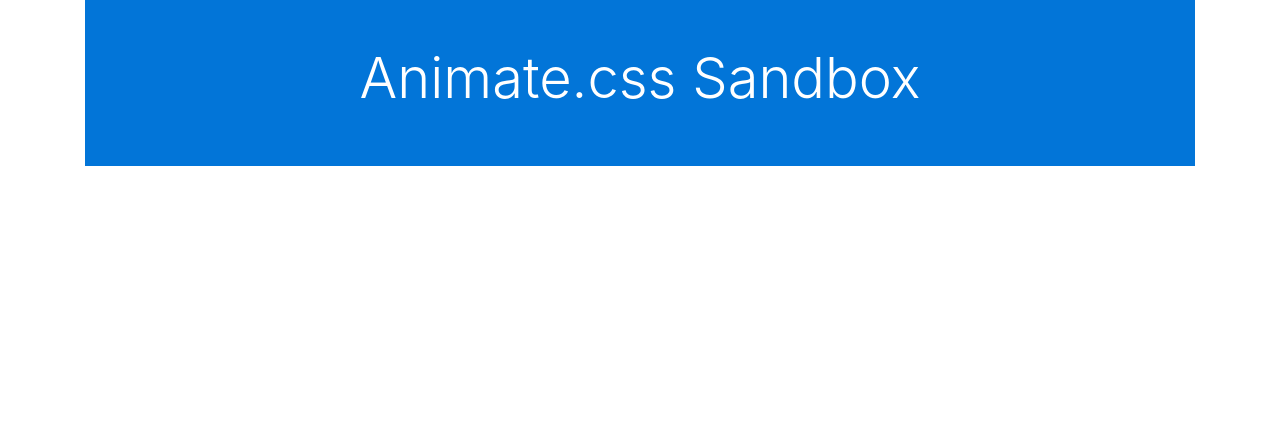
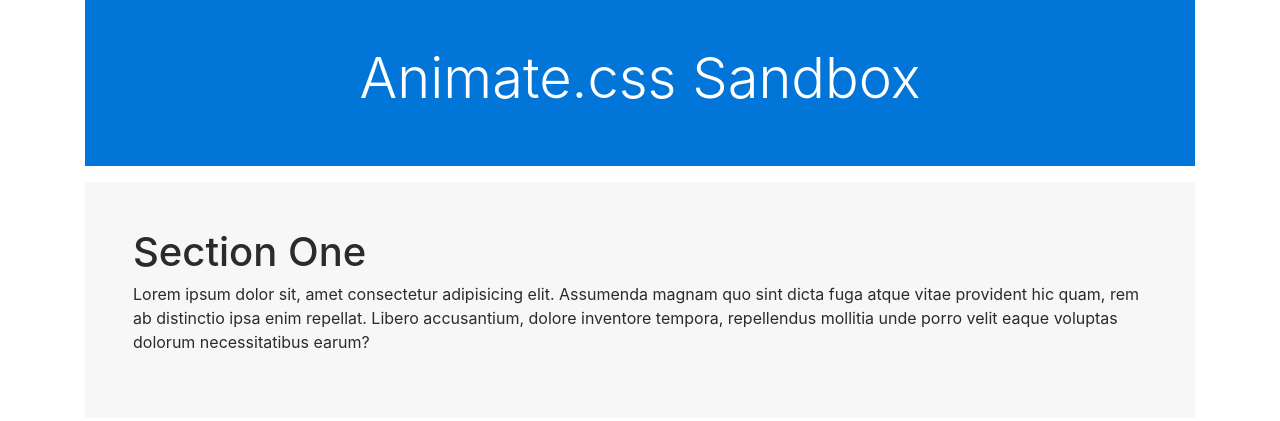
Before and after one commit to WebDevTuts/get_started_with_animate_css, a plain HTML site: page index.html in a window 1280 px wide. Drawn offline with nearby package versions, Linux system fonts and the light colour scheme.

Commit message:
Add markup for section one

```diff
--- a/index.html
+++ b/index.html
@@ -13,6 +13,10 @@
     <header class="text-center bg-primary text-white p-5">
       <h1 class="display-4">Animate.css Sandbox</h1>
     </header>
+    <section id='section-1' class="bg-faded p-5 my-3">
+      <h1>Section One</h1>
+      <p>Lorem ipsum dolor sit, amet consectetur adipisicing elit. Assumenda magnam quo sint dicta fuga atque vitae provident hic quam, rem ab distinctio ipsa enim repellat. Libero accusantium, dolore inventore tempora, repellendus mollitia unde porro velit eaque voluptas dolorum necessitatibus earum?</p>
+    </section>
   </div>
 </body>
 </html>
```
